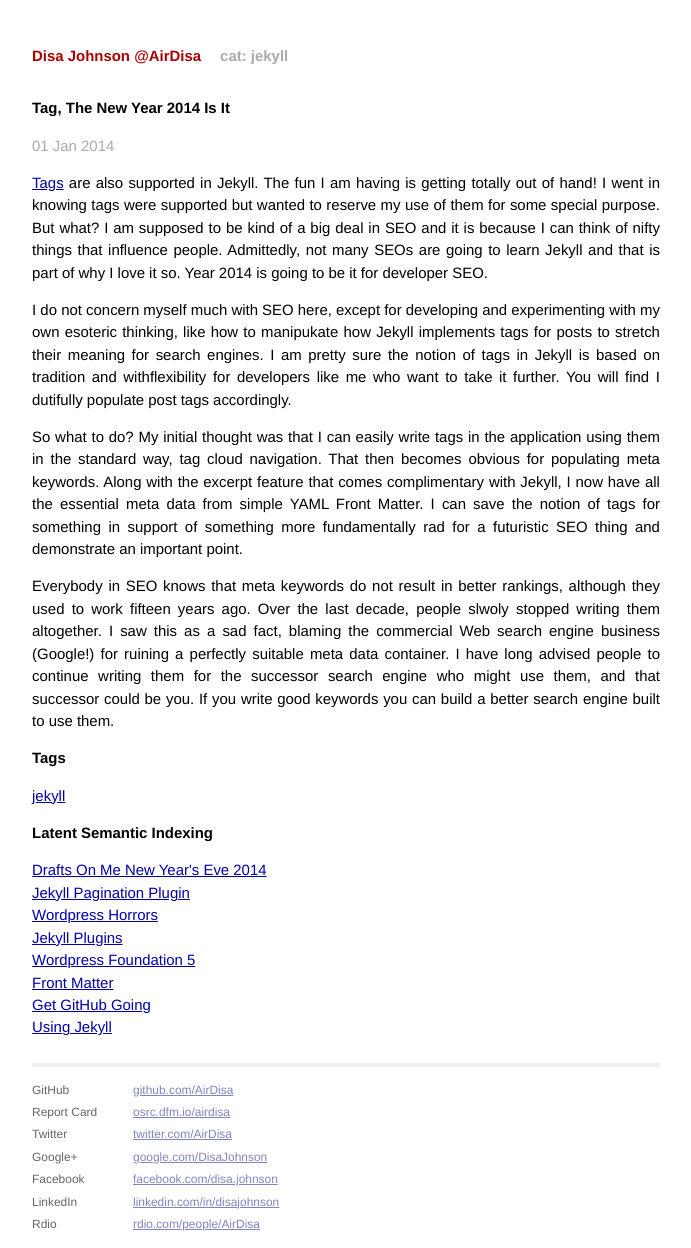
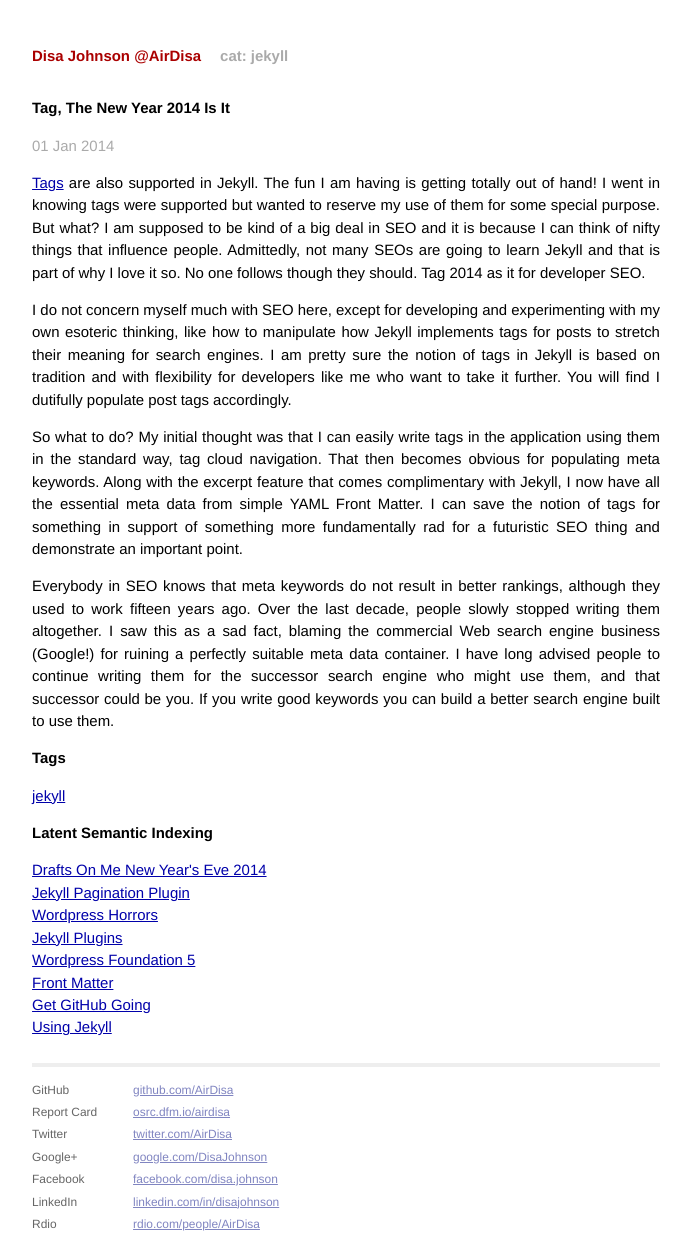
Before and after one commit to AirDisa/airdisa.github.io, a Jekyll site: the page built from _posts/2014-01-01-new-year-tags.md, in a window 1280 px wide. Shown: the whole page, without its empty margins (294-985 px from the left). Built offline with Jekyll 4.4.1, drawn with Linux system fonts in a browser that asks for light colours; Markdown is read by kramdown in place of the engine named in the settings.

Commit message:
[0.4.4 Blog] Edit 2013-01-01

```diff
--- a/_posts/2014-01-01-new-year-tags.md
+++ b/_posts/2014-01-01-new-year-tags.md
@@ -8,12 +8,12 @@ category:  jekyll
 tags:      jekyll
 ---
 
-[Tags][tags] are also supported in Jekyll. The fun I am having is getting totally out of hand! I went in knowing tags were supported but wanted to reserve my use of them for some special purpose. But what? I am supposed to be kind of a big deal in SEO and it is because I can think of nifty things that influence people. Admittedly, not many SEOs are going to learn Jekyll and that is part of why I love it so. Year 2014 is going to be it for developer SEO.
+[Tags][tags] are also supported in Jekyll. The fun I am having is getting totally out of hand! I went in knowing tags were supported but wanted to reserve my use of them for some special purpose. But what? I am supposed to be kind of a big deal in SEO and it is because I can think of nifty things that influence people. Admittedly, not many SEOs are going to learn Jekyll and that is part of why I love it so. No one follows though they should. Tag 2014 as it for developer SEO.
 
-I do not concern myself much with SEO here, except for developing and experimenting with my own esoteric thinking, like how to manipukate how Jekyll implements tags for posts to stretch their meaning for search engines. I am pretty sure the notion of tags in Jekyll is based on tradition and withflexibility for developers like me who want to take it further. You will find I dutifully populate post tags accordingly.
+I do not concern myself much with SEO here, except for developing and experimenting with my own esoteric thinking, like how to manipulate how Jekyll implements tags for posts to stretch their meaning for search engines. I am pretty sure the notion of tags in Jekyll is based on tradition and with flexibility for developers like me who want to take it further. You will find I dutifully populate post tags accordingly.
 
 So what to do? My initial thought was that I can easily write tags in the application using them in the standard way, tag cloud navigation. That then becomes obvious for populating meta keywords. Along with the excerpt feature that comes complimentary with Jekyll, I now have all the essential meta data from simple YAML Front Matter. I can save the notion of tags for something in support of something more fundamentally rad for a futuristic SEO thing and demonstrate an important point.
 
-Everybody in SEO knows that meta keywords do not result in better rankings, although they used to work fifteen years ago. Over the last decade, people slwoly stopped writing them altogether. I saw this as a sad fact, blaming the commercial Web search engine business (Google!) for ruining a perfectly suitable meta data container. I have long advised people to continue writing them for the successor search engine who might use them, and that successor could be you. If you write good keywords you can build a better search engine built to use them.
+Everybody in SEO knows that meta keywords do not result in better rankings, although they used to work fifteen years ago. Over the last decade, people slowly stopped writing them altogether. I saw this as a sad fact, blaming the commercial Web search engine business (Google!) for ruining a perfectly suitable meta data container. I have long advised people to continue writing them for the successor search engine who might use them, and that successor could be you. If you write good keywords you can build a better search engine built to use them.
 
 [tags]: http://jekyllrb.com/docs/variables/
```
Also changed, not shown: 1 other file.
